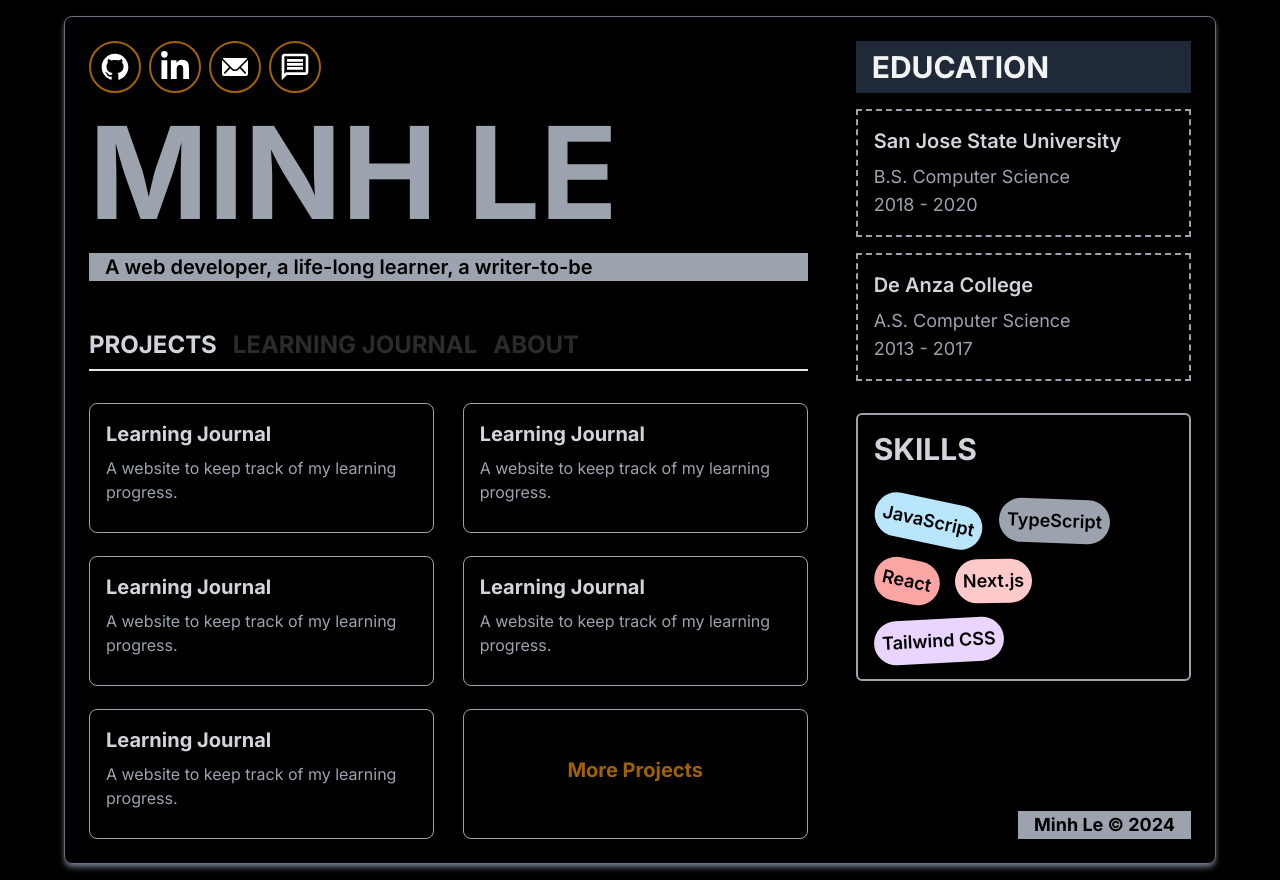
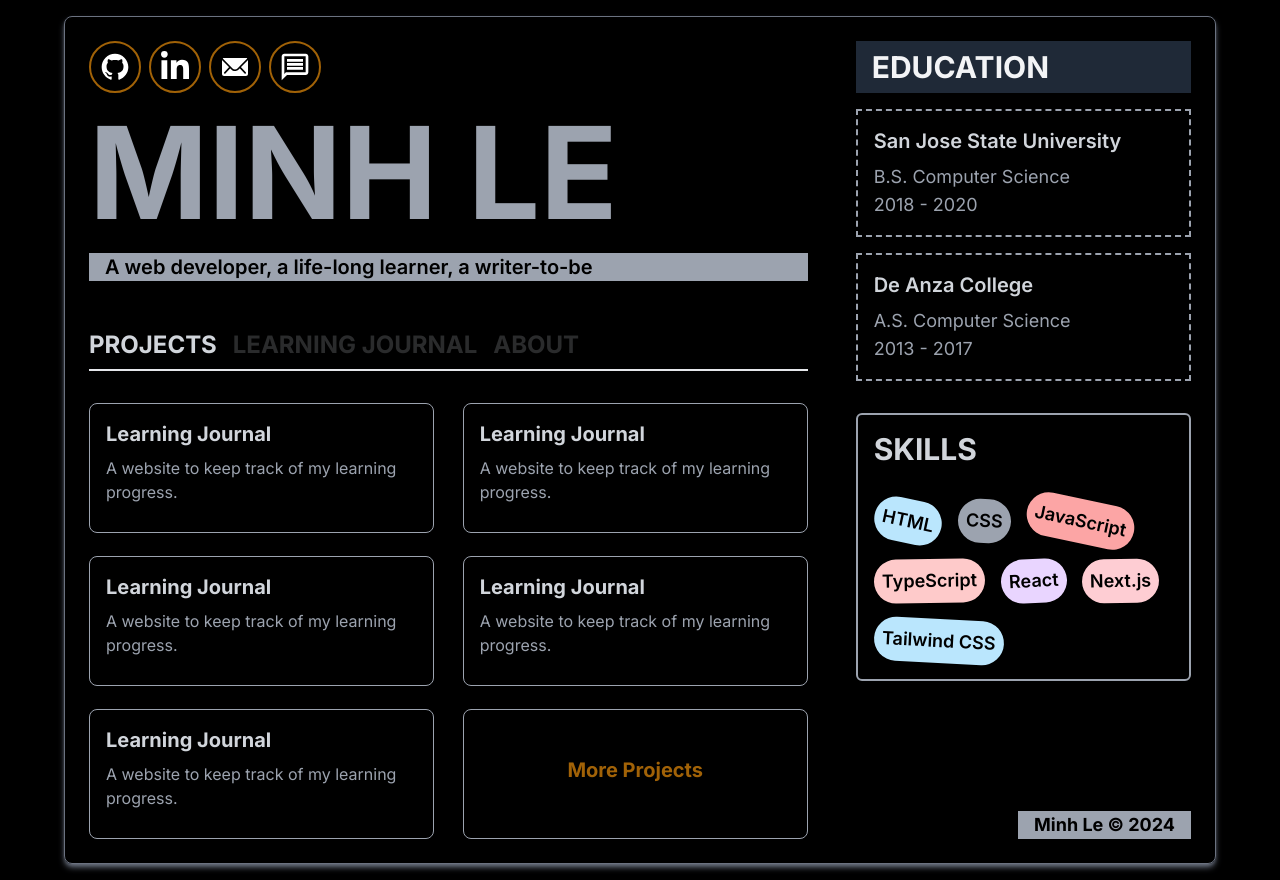
Before and after one commit to ledminh/ledminh.dev.v2, a Next.js app: page / in a window 1280 px wide. Built offline with nearby package versions, Linux system fonts and the light colour scheme.

Commit message:
Add more skills

```diff
--- a/src/core/data/skills.ts
+++ b/src/core/data/skills.ts
@@ -1,3 +1,11 @@
-const SKILLS = ["JavaScript", "TypeScript", "React", "Next.js", "Tailwind CSS"];
+const SKILLS = [
+  "HTML",
+  "CSS",
+  "JavaScript",
+  "TypeScript",
+  "React",
+  "Next.js",
+  "Tailwind CSS",
+];
 
 export default SKILLS;
```
